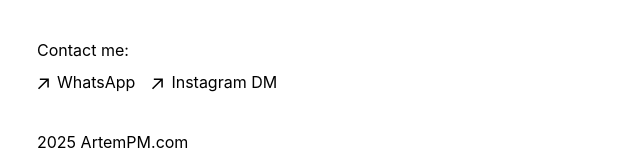
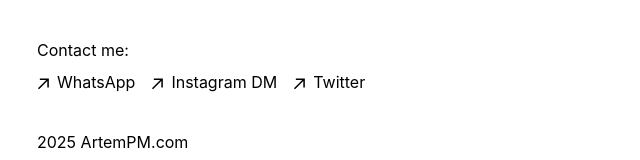
Before and after one commit to z97/my-cv, a Next.js app: page / in a window 1280 px wide. Shown: the part 778-938 px from the top of the page, without its empty margins (315-955 px from the left). Built offline with nearby package versions, Linux system fonts and the light colour scheme.

Commit message:
Update footer.tsx

```diff
--- a/app/components/footer.tsx
+++ b/app/components/footer.tsx
@@ -44,6 +44,17 @@
             <p className="ml-2 h-7">Instagram DM</p>
           </a>
         </li>
+        <li>
+          <a
+            className="flex items-center transition-all hover:font-bold"
+            rel="noopener noreferrer"
+            target="_blank"
+            href="https://x.com/artem_pm"
+          >
+            <ArrowIcon />
+            <p className="ml-2 h-7">Twitter</p>
+          </a>
+        </li>
       </ul>
       <p className="mt-8 font-normal">
         {new Date().getFullYear()} ArtemPM.com
```
